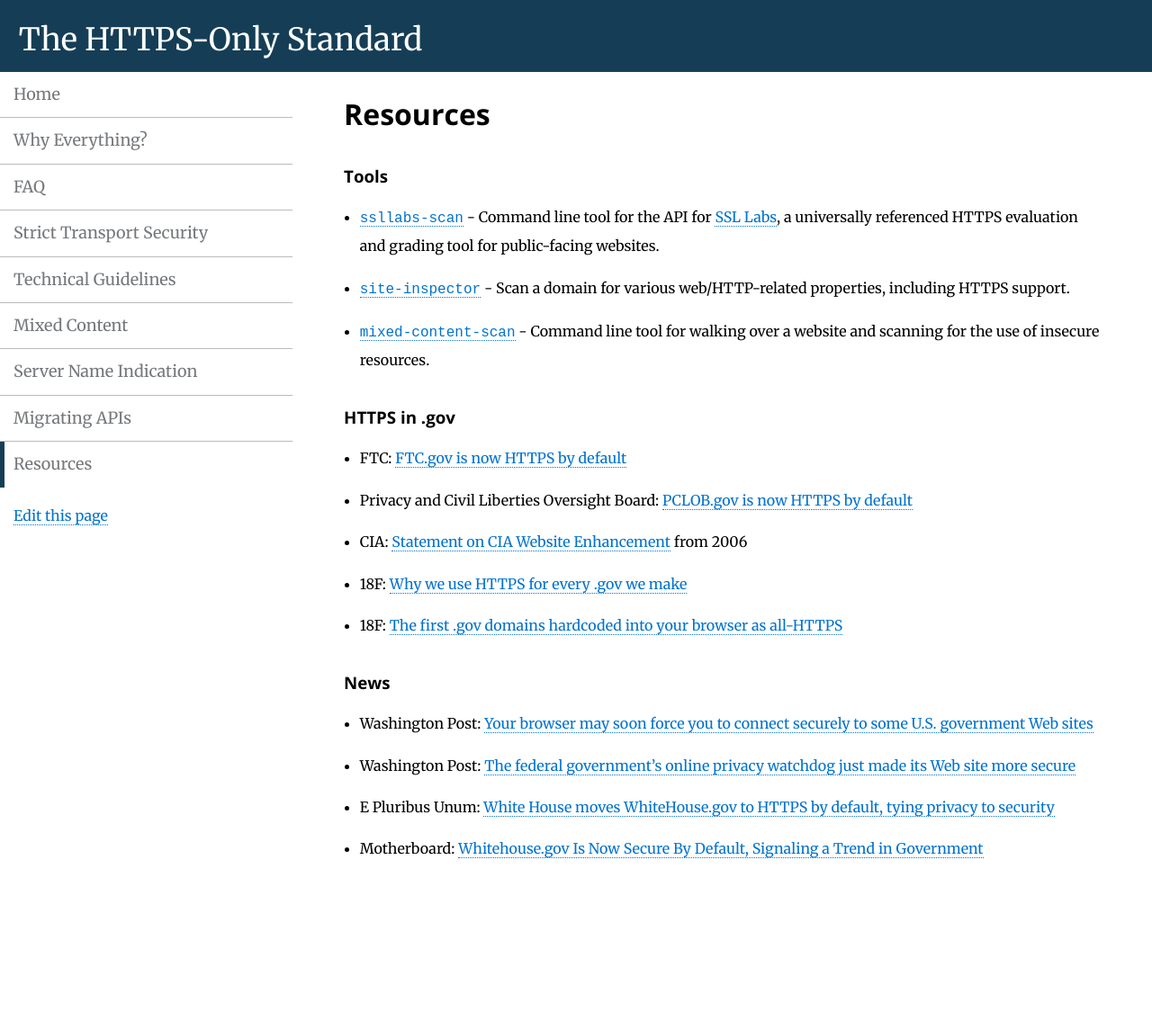
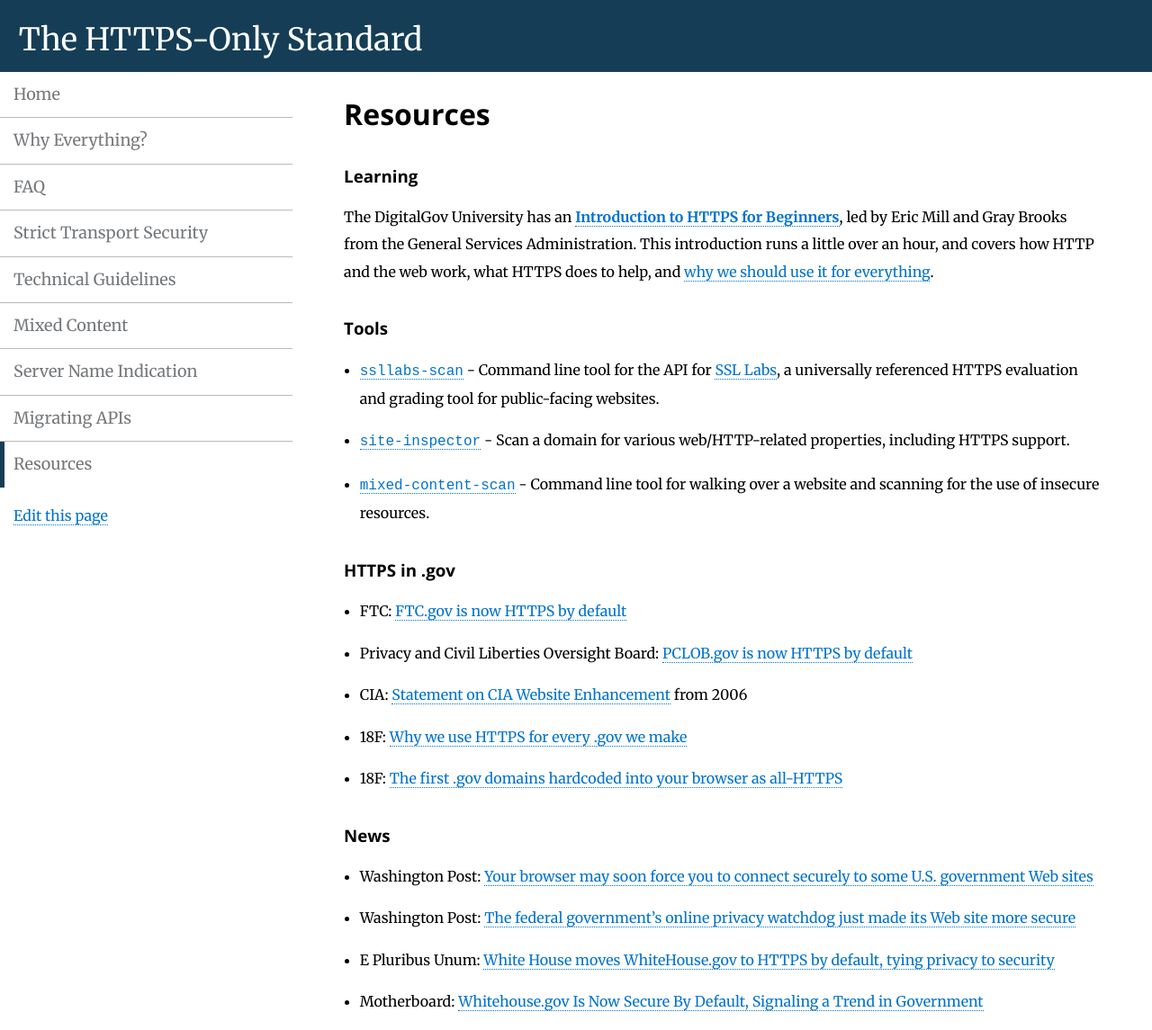
Before and after one commit to GSA/https, a Jekyll site: the page built from pages/resources.md, in a window 1280 px wide and 1145 px high. Shown: the whole window at 90% size. Built offline with Jekyll 4.4.1, drawn with Linux system fonts in a browser that asks for light colours; Markdown is read by kramdown in place of the engine named in the settings.

Commit message:
add link to Intro to HTTPS video

```diff
--- a/pages/resources.md
+++ b/pages/resources.md
@@ -4,6 +4,10 @@ title: Resources
 permalink: /resources/
 description: "Articles, news, and tools about HTTPS."
 ---
+
+### Learning
+
+The DigitalGov University has an **[Introduction to HTTPS for Beginners](https://www.youtube.com/watch?v=d2GmcPYWm5k)**, led by Eric Mill and Gray Brooks from the General Services Administration. This introduction runs a little over an hour, and covers how HTTP and the web work, what HTTPS does to help, and [why we should use it for everything](/everything/).
 
 ### Tools
 
```
